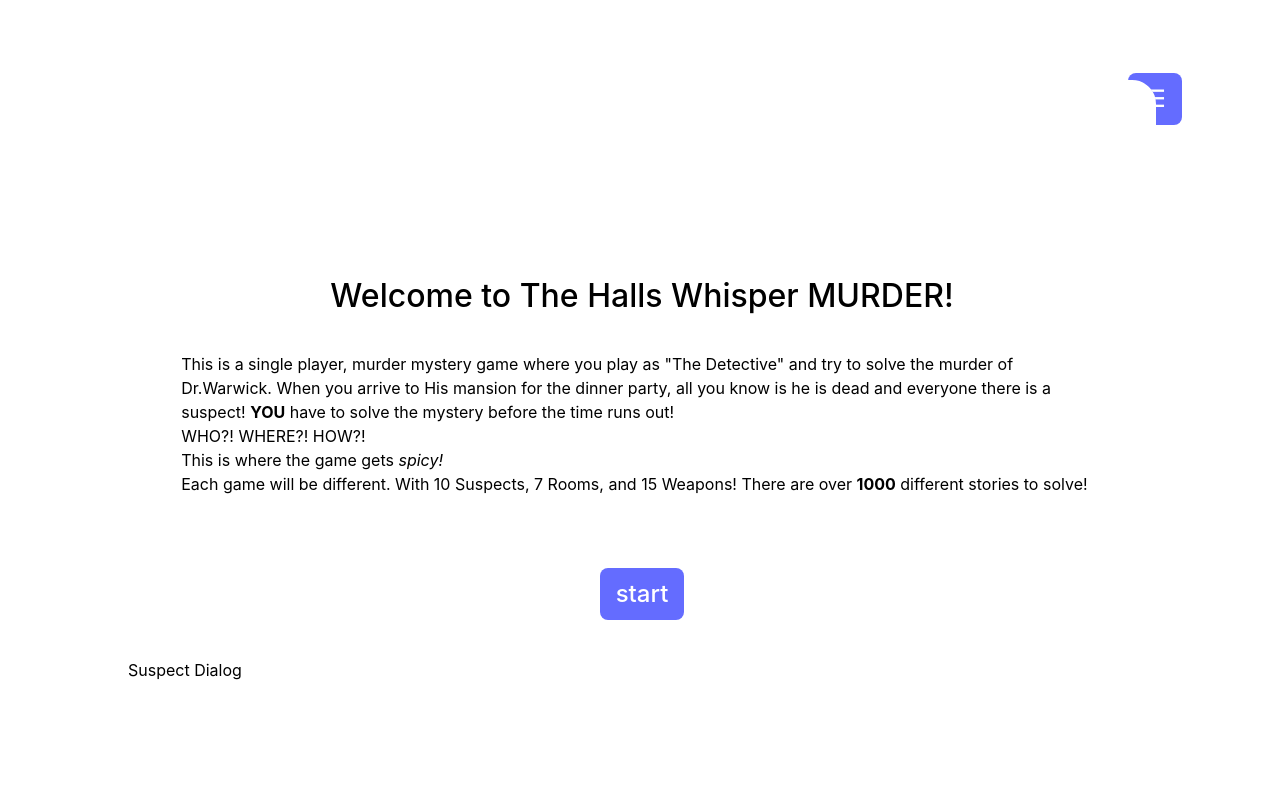
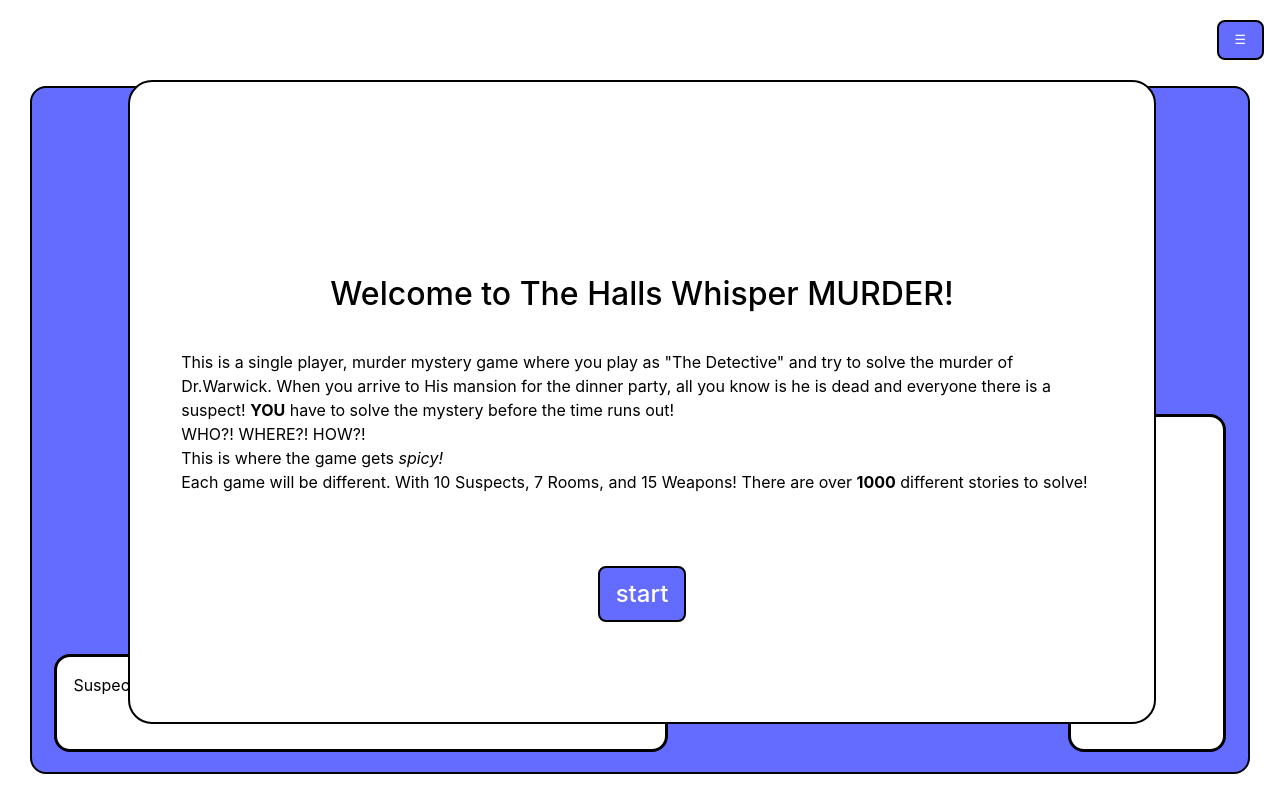
Before and after one commit to Atlessc/murder-game-proto, a React (Vite) app: page / in a window 1280 px wide. Built offline with nearby package versions, Linux system fonts and the light colour scheme.

Commit message:
changed the layout

```diff
--- a/src/App.css
+++ b/src/App.css
@@ -1,23 +1,32 @@
 #root {
+  box-sizing: border-box;
   max-width: 1280px;
   margin: 0 auto;
   padding: 1.5rem;
   text-align: center;
 }
 
+.AppContainer {
+  box-sizing: border-box;
+  display: flex;
+  flex-direction: column;
+  align-items: center;
+  justify-content: center;
+  height: 90vh;
+  padding: 0;
+}
+
 .App {
   text-align: center;
-  width: 90vw;
+  width: 99vw;
 }
 
 .header {
   display: flex;
   flex-direction: row;
   align-items: center;
-  justify-content: space-between;
-  padding: 1rem;
+  justify-content: flex-end;
   height: 60px;
-  border: 2px solid #ffffff;
 }
 
 .title {
@@ -26,17 +35,19 @@
 }
 
 .MenuBtn {
+  position: absolute;
+  top: 5;
+  right: 0;
   background-color: #646cff;
   color: #ffffff;
-  border: none;
+  border: 2px solid #000000;
   border-radius: 0.5rem;
   padding: 0.5rem 1rem;
-  font-size: 1.5rem;
+  font-size: 0.8rem;
   font-weight: 500;
   line-height: 1.5;
   cursor: pointer;
   margin: 1rem;
-
 }
 
 .popup {
@@ -51,7 +62,7 @@
   justify-content: center;
   align-items: center;
   background-color: #ffffff;
-  border: 2px solid white;
+  border: 2px solid rgb(0, 0, 0);
   border-radius: 1.5rem;
   z-index: 100;
   opacity: 100%;
@@ -64,7 +75,7 @@
 .startBtn {
   background-color: #646cff;
   color: #ffffff;
-  border: none;
+  border: 2px solid #000000;
   border-radius: 0.5rem;
   padding: 0.5rem 1rem;
   font-size: 1.5rem;
--- a/src/App.jsx
+++ b/src/App.jsx
@@ -12,7 +12,7 @@ function App() {
   }
 
   return (
-      <div>
+      <div className='AppContainer'>
 
         {
           showPopUp ?
@@ -24,7 +24,6 @@ function App() {
         }
         <div className='App'>
           <div className='header'>
-            <h1 className='title'>The Halls Whisper MURDER!</h1>
             <div className='MenuBtn' onClick={TogglePopup}>☰</div>
           </div>
           <GameContainer />
--- a/src/component/Game.css
+++ b/src/component/Game.css
@@ -1,11 +1,12 @@
 .GameConatiner {
+    box-sizing: border-box;
     display: flex;
     flex-direction: column;
     align-items: center;
     justify-content: center;
-    height: 75vh;
-    padding: 0;
-    border: 1px solid #ffffff;
+    height: 90vh;
+    padding: 1rem;
+
 }
 
 .POV {
@@ -13,22 +14,43 @@
     flex-direction: column;
     align-items: center;
     justify-content: center;
-    height: 1000px;
-    width: 90vw;
-    border: 1px solid #ffffff;
+    height: 100%;
+    width: 95vw;
     padding: 0;
-    z-index: 0;
+    z-index: -1;
+    border: 2px solid #000000;
+    background-color: #646cff;
+    border-radius: 1rem;
 }
 
 .TextBox {
     position: absolute;
-    bottom: 20px;
-    z-index: 999;
-    height: 90px;
-    width: 80%;
+    bottom: 4%;
+    left: 3%;
+    z-index: 10;
+    height: 60px;
+    width: 45%;
     color: black;
     text-align: left;
     padding: 1rem;
-    margin-bottom: 1rem;
+    margin: 1rem;
     background-color: #ffffff;
+    border: 3px solid #000000;
+    border-radius: 1rem;
 }
+
+.NotePad {
+    position: absolute;
+    bottom: 4%;
+    right: 3%;
+    z-index: 11;
+    height: 300px;
+    width: 120px;
+    color: black;
+    text-align: left;
+    padding: 1rem;
+    margin: 1rem;
+    background-color: #ffffff;
+    border: 3px solid #000000;
+    border-radius: 1rem;
+}
```
